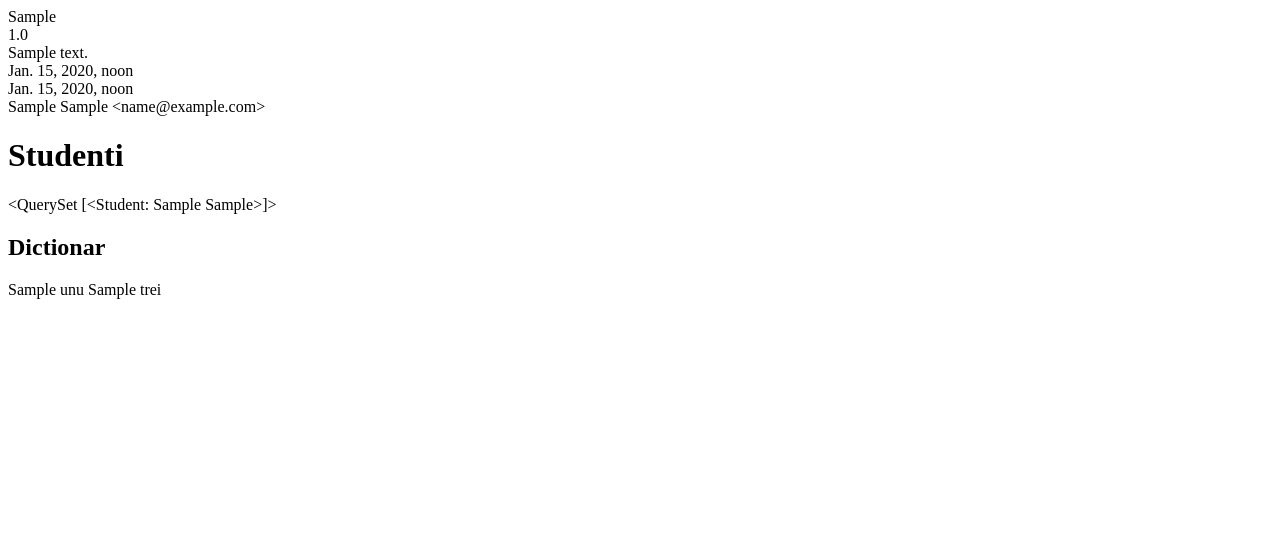
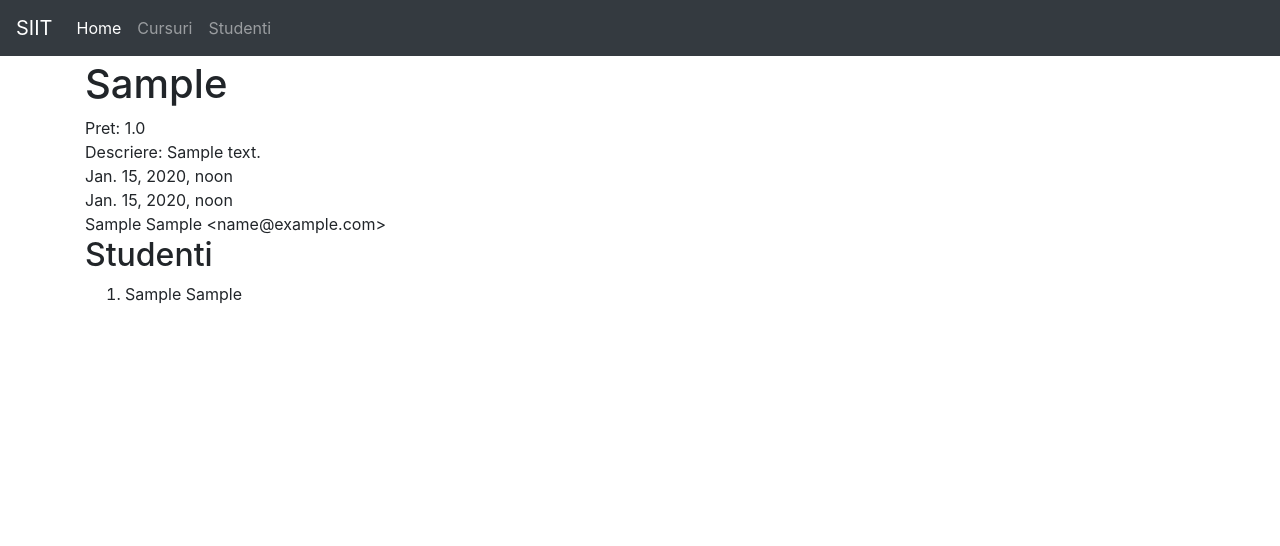
Before and after one commit to comandrei/django-siit, a Django app: template sample_project/curs/templates/curs.html in a window 1280 px wide. Shown: the top 546 px of the page. Run offline with Django 4.2, Linux system fonts and the light colour scheme; tables that the repository leaves empty hold one stand-in row (values such as "Sample post"); the template is opened without the code that fills it: values that come from a table or form of the project are taken from there, most other values are stand-ins (such as "Sample title", 1, 10 or a date in 2020); some libraries are stand-ins or nearby versions.

Commit message:
Integrate course page

```diff
--- a/sample_project/curs/templates/curs.html
+++ b/sample_project/curs/templates/curs.html
@@ -1,16 +1,18 @@
-<!DOCTYPE html>
-<html>
-    <body>
-        {{cursul_meu.nume}} <br />
-        {{cursul_meu.pret}} <br />
-        {{cursul_meu.descriere}} <br />
+{% extends "base.html" %}
+{% block "content" %}
+    <h1>{{cursul_meu.nume}}</h1>
+        Pret: {{cursul_meu.pret}} <br />
+        Descriere: {{cursul_meu.descriere}} <br />
         {{cursul_meu.creat}} <br />
         {{cursul_meu.actualizat}} <br />
         {{cursul_meu.profesor}}
-        <h1>Studenti</h1>
-        {{ studenti }}
-        <h2>Dictionar</h2>
-         {{ dictionar.unu }}
-         {{ dictionar.trei }}
-    </body>
-</html>
+        <h2>Studenti</h2>
+        <ol>
+        {% for student in studenti %}
+          <li>{{ student }}</li>
+          {% empty %} <li>Nu sunt studenti inscrisi la acest curs.</li>
+        {% endfor %}
+        </ol>
+
+
+{% endblock %}
```
